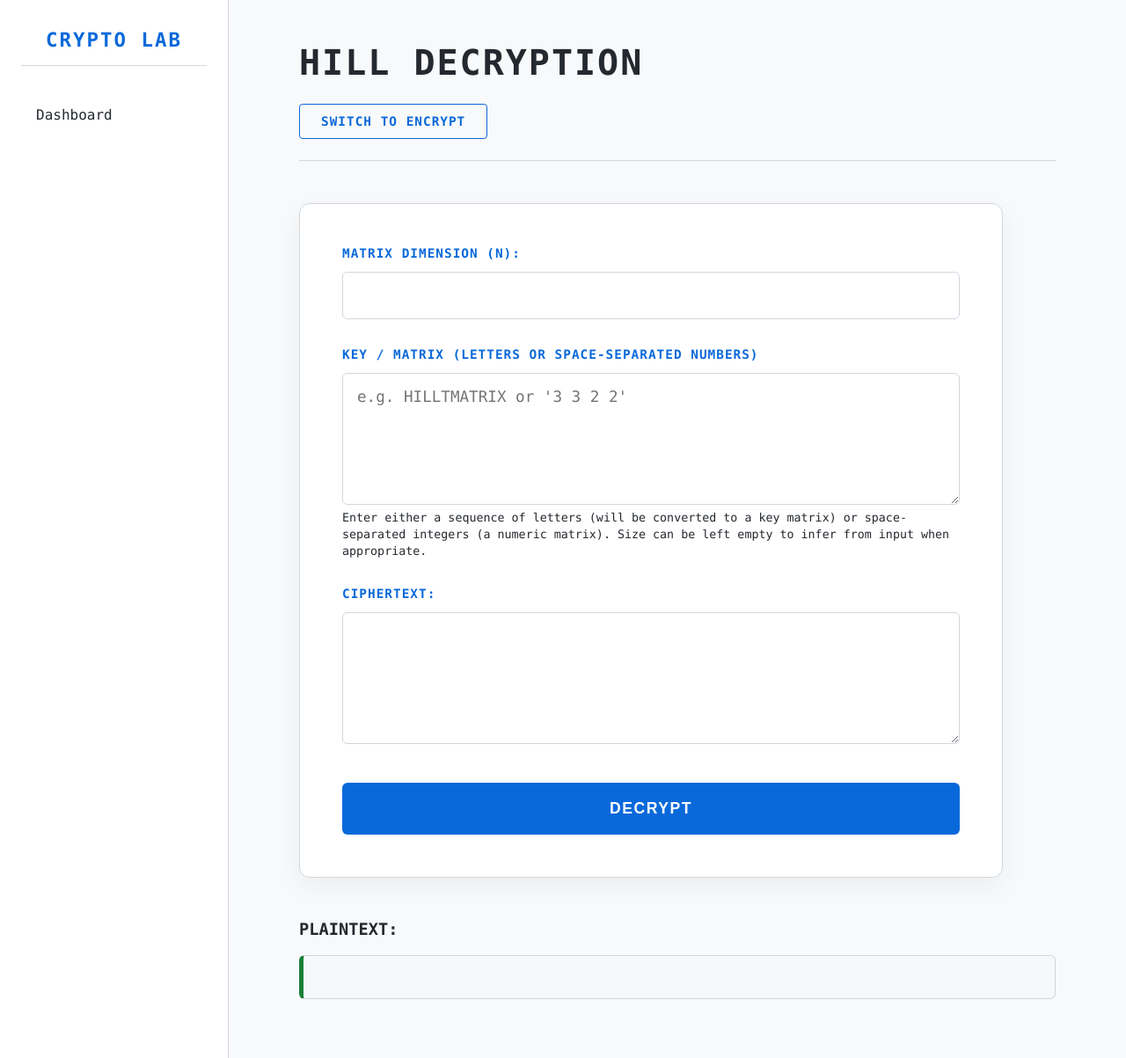
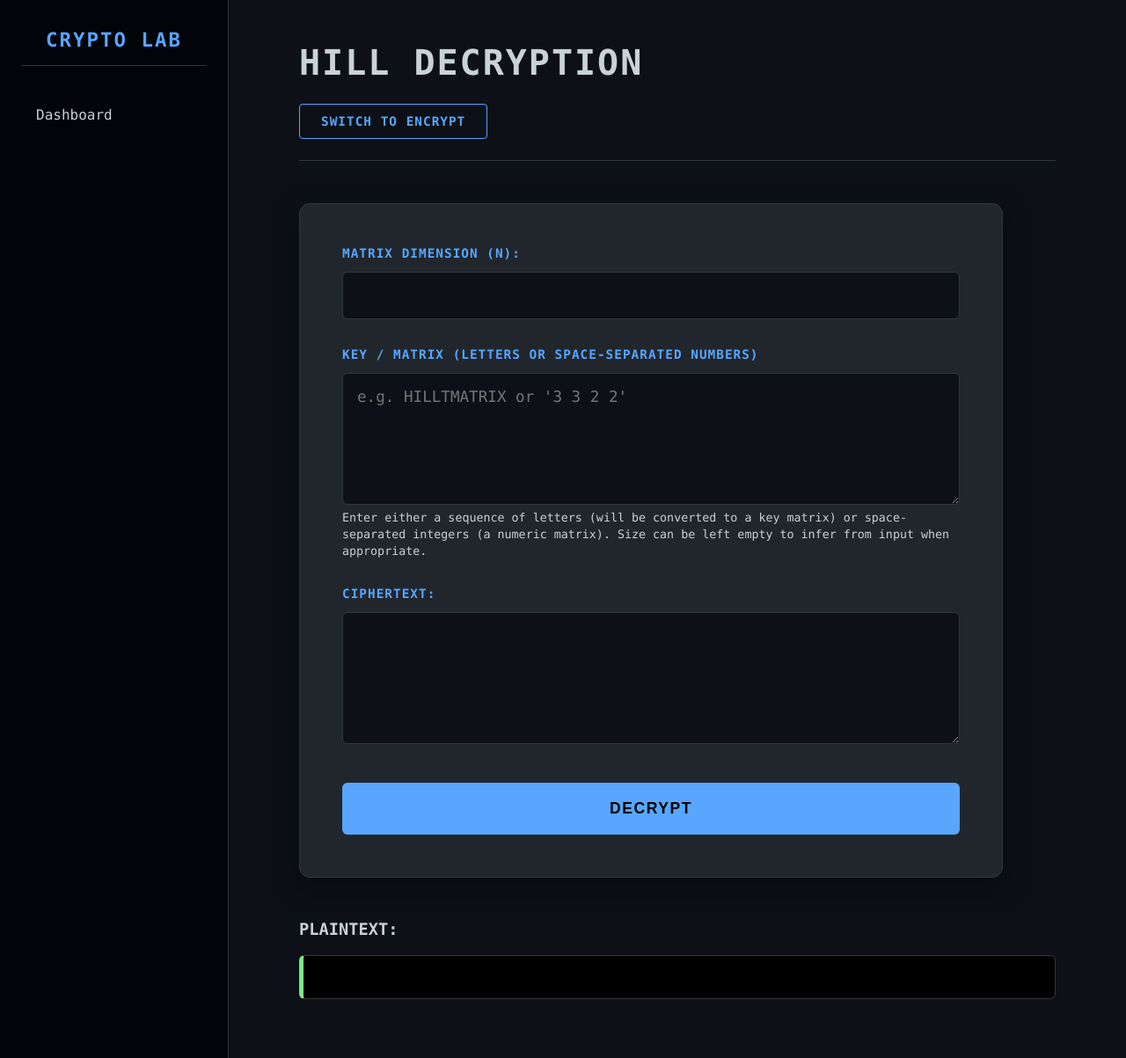
Before and after one commit to Ragavardaan/Cryptographic-algorithms, a Flask app: page /hill_decrypt.html in a window 1280 px wide. Shown: the whole page at 88% size. Run offline with Flask 3, Linux system fonts and the light colour scheme.

Commit message:
Revamp color palette and layout styles
Updated color scheme for improved aesthetics and readability.

```diff
--- a/static/css/style.css
+++ b/static/css/style.css
@@ -1,14 +1,14 @@
 /* static/css/style.css - Fixed Index Cards & Layout */
 
 :root {
-  --bg-color: #f8f9fa;        /* Light grey-white background */
-  --card-bg: #ffffff;         /* Pure white for visible boxes */
-  --text-color: #24292f;      /* Dark grey-black text */
-  --accent-color: #0969da;    /* Standard Blue */
-  --accent-hover: #0550ae;    /* Darker Blue */
-  --border-color: #d0d7de;    /* Soft grey borders */
-  --terminal-bg: #f6f8fa;     /* Light grey for output */
-  --terminal-text: #1a7f37;   /* Darker Green for readability */
+  --bg-color: #0d1117;        /* Deep dark background */
+  --card-bg: #21262d;         /* LIGHTER Grey for visible boxes */
+  --text-color: #c9d1d9;      /* Soft white text */
+  --accent-color: #58a6ff;    /* Cyber Blue */
+  --accent-hover: #1f6feb;    /* Darker Blue */
+  --border-color: #30363d;    /* Subtle grey borders */
+  --terminal-bg: #000000;     /* Pure black for output */
+  --terminal-text: #7ee787;   /* Matrix Green */
 }
 
 * { box-sizing: border-box; }
@@ -26,7 +26,7 @@ body {
 /* --- SIDEBAR --- */
 .sidebar {
   width: 260px;
-  background-color: #ffffff; /* Changed to white */
+  background-color: #010409;
   border-right: 1px solid var(--border-color);
   display: flex;
   flex-direction: column;
@@ -185,14 +185,14 @@ header nav a.home-btn:hover {
   font-size: 1.2rem;
 }
 
-/* --- FORMS --- */
+/* --- FORMS (For Encrypt/Decrypt Pages) --- */
 form {
   max-width: 800px;
   background-color: var(--card-bg);
   padding: 3rem;
   border-radius: 12px;
   border: 1px solid var(--border-color);
-  box-shadow: 0 10px 30px rgba(0,0,0,0.05);
+  box-shadow: 0 10px 30px rgba(0,0,0,0.5);
 }
 
 label {
@@ -209,9 +209,9 @@ label:first-child { margin-top: 0; }
 
 input, textarea {
   width: 100%;
-  background-color: #ffffff;
+  background-color: #0d1117;
   border: 1px solid var(--border-color);
-  color: #24292f;
+  color: white;
   padding: 1rem;
   border-radius: 6px;
   font-family: inherit;
@@ -231,7 +231,7 @@ button {
   margin-top: 2.5rem;
   padding: 1.2rem;
   background-color: var(--accent-color);
-  color: #ffffff;
+  color: #000;
   font-weight: bold;
   border: none;
   border-radius: 6px;
@@ -252,14 +252,14 @@ button:hover {
   padding: 1.5rem;
   background-color: var(--terminal-bg);
   color: var(--terminal-text);
-  border: 1px solid var(--border-color);
+  border: 1px solid #30363d;
   border-left: 5px solid var(--terminal-text);
   border-radius: 6px;
   font-size: 1.2rem;
   white-space: pre-wrap;
   word-wrap: break-word;
 }
-.error-message { color: #cf222e; margin-top: 1rem; }
+.error-message { color: #ff7b72; margin-top: 1rem; }
 h3 { margin-top: 3rem; color: var(--text-color); text-transform: uppercase; }
 
 /* --- TRACE TABLES --- */
```
Also changed, not shown: other parts of static/css/style.css (+26 -27 lines).
